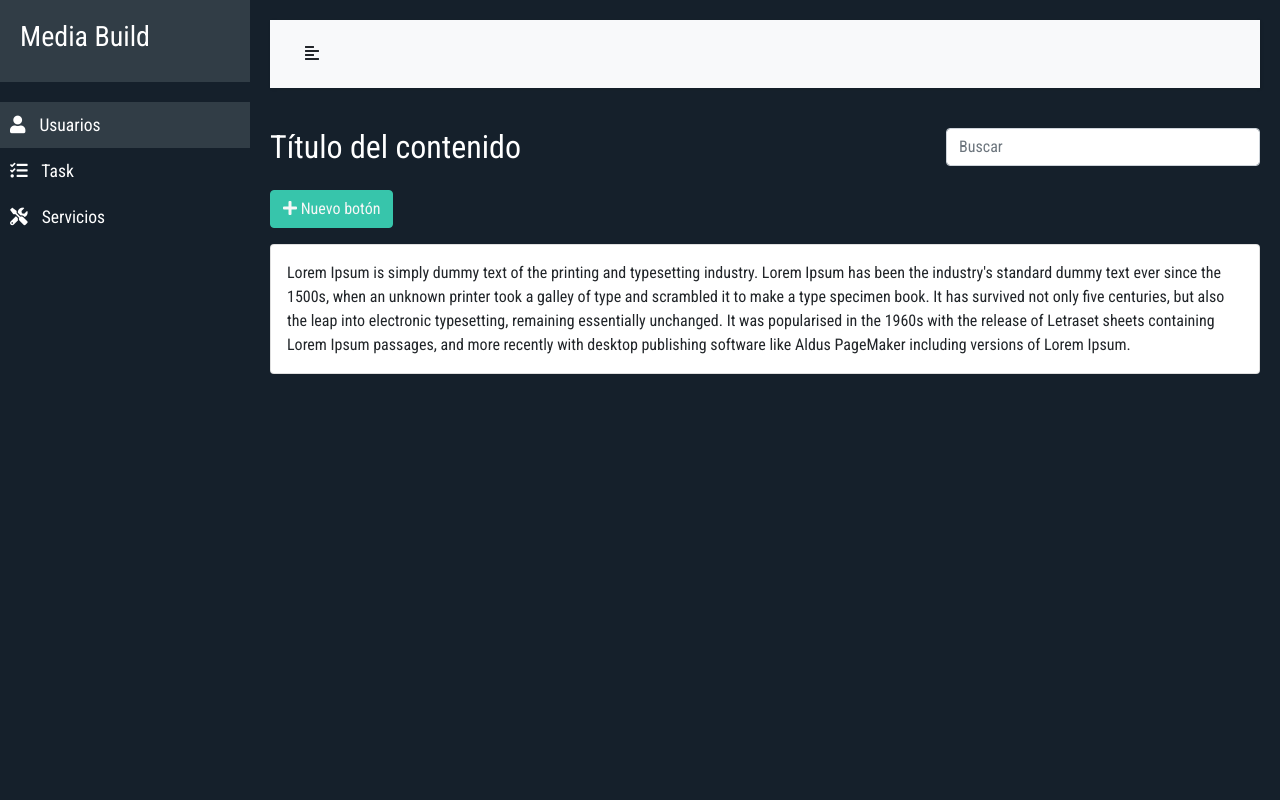
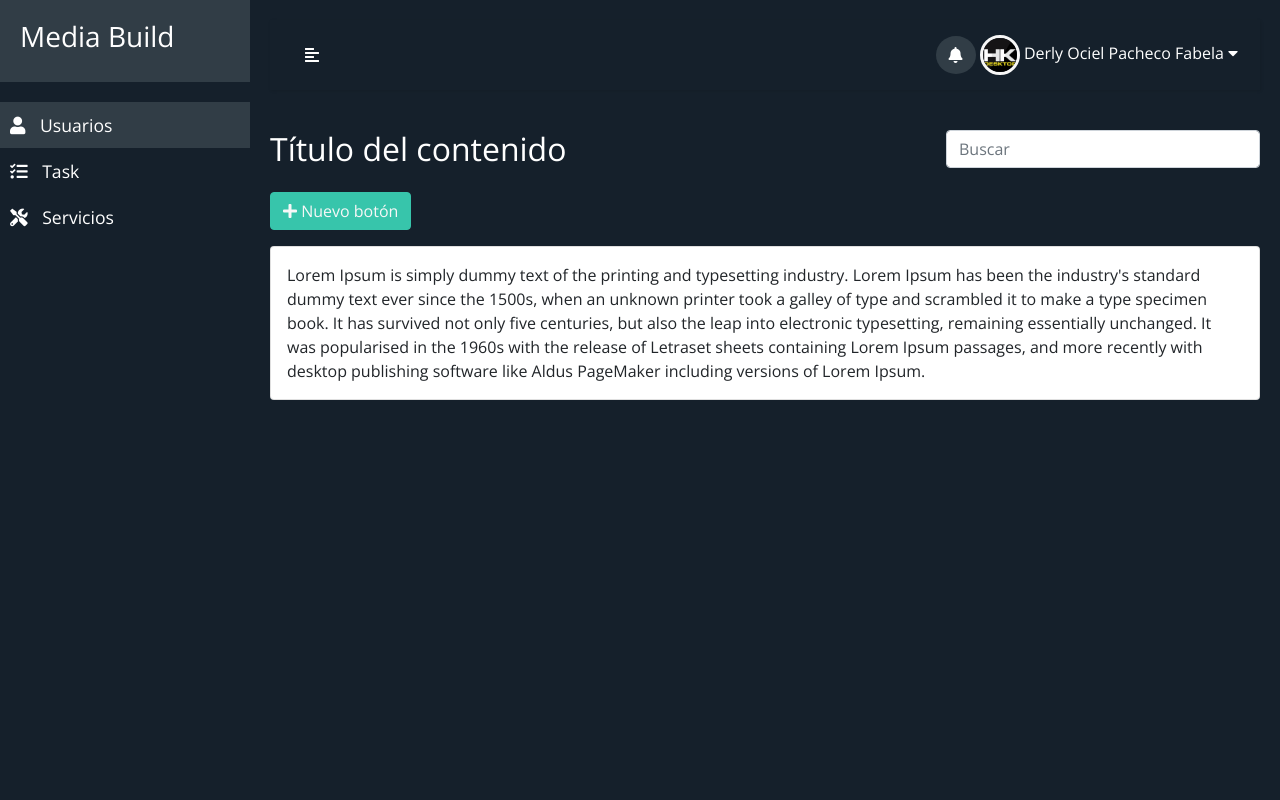
Before and after one commit to derlypacheco/spa-movil, a PHP site: page /blank.php in a window 1280 px wide. Run offline with PHP 8.4, Linux system fonts and the light colour scheme.

Commit message:
navbar update

```diff
--- a/blank.php
+++ b/blank.php
@@ -54,11 +54,27 @@
     <!-- Page Content  -->
     <div id="content">
 
-        <nav class="navbar navbar-expand-lg navbar-light bg-light">
+        <nav class="navbar navbar-expand-lg navbar-light bg-principal">
             <div class="container-fluid">
                 <button type="button" id="sidebarCollapse" class="btn btn-default">
-                    <i class="fas fa-align-left"></i>
+                    <i class="fas text-white fa-align-left"></i>
                 </button>
+                <div class="dropdown">
+                <div class="btn bg-complement rounded-circle " id="btnToast">
+                    <i class="fa text-white fa-bell"></i>
+                </div>
+                    <a href="" class="" data-toggle="dropdown" aria-expanded="false">
+                        <img src="src/img/SPADESKTOP-01.png" class="thumbnail rounded-circle" width="40">
+                        <span class="my-1">Derly Ociel Pacheco Fabela</span>
+                        <i class="fas fa-caret-down"></i>
+                    </a>
+                        <ul class="dropdown-menu p-3 dropdown-right bg-complement">
+                            <li class="p-2"><a href="#"> <i class="pe-2 fa fa-user"></i> Mis datos</a></li>
+                            <li class="p-2"><a href="#"> <i class="pe-2 fa fa-cog"></i>Preferencias</a></li>
+                            <hr>
+                            <li class="p-2"><a href="#"> <i class="pe-2 fa fa-sign-out-alt"></i> Salir</a></li>
+                        </ul>
+                </div>
             </div>
         </nav>
 
@@ -110,6 +126,7 @@
     });
 </script>
 
+
 </body>
 
 </html>
--- a/css/theme.css
+++ b/css/theme.css
@@ -4,11 +4,14 @@
 /*    src: url("FreeSans.otf");*/
 /*}*/
 
-@import url('https://fonts.googleapis.com/css2?family=Roboto+Condensed:ital,wght@0,400;0,700;1,400&display=swap');
+/* @import url('https://fonts.googleapis.com/css2?family=Roboto+Condensed:ital,wght@0,400;0,700;1,400&display=swap'); */
+
+@import url('https://fonts.googleapis.com/css2?family=Open+Sans:ital,wght@0,300;0,400;0,600;0,700;0,800;1,300;1,400;1,600;1,700;1,800&display=swap');
 
 body {
     background-color: #15202b;
-    font-family: 'Roboto Condensed', sans-serif;
+    /* font-family: 'Roboto Condensed', sans-serif; */
+    font-family: 'Open Sans', sans-serif;
 }
 
 .bg-principal {
@@ -26,12 +29,12 @@ tr:hover {
 }
 
 .tr-bottom-4 {
-    border-bottom: solid 4px #15202b; !important;
+    border-bottom: solid 4px #15202b !important;
 }
 
 .left-bar-danger {
-    width: 5px; !important;
-    background-color: #eb6557; !important;
+    width: 5px !important;
+    background-color: #eb6557 !important;
 }
 
 .bg-secundary {
@@ -166,3 +169,8 @@ tr:hover {
 .thumbnail {
     border: solid 3px #f7f7f7;
 }
+
+.dropdown-right {
+    float: right;
+    margin-right: 10px;
+}
```
Also changed, not shown: dashboard.php (+15 -3 lines).
